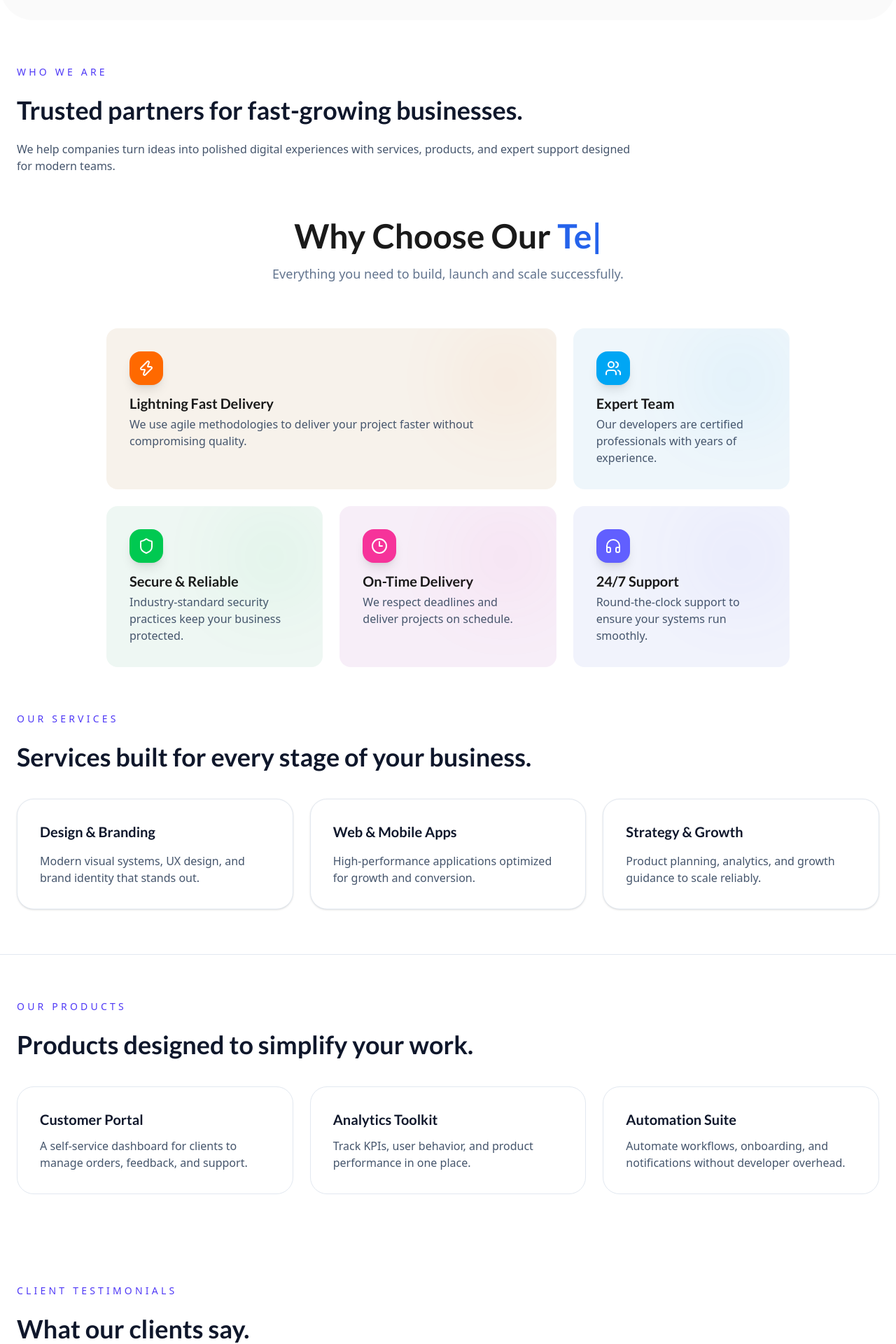
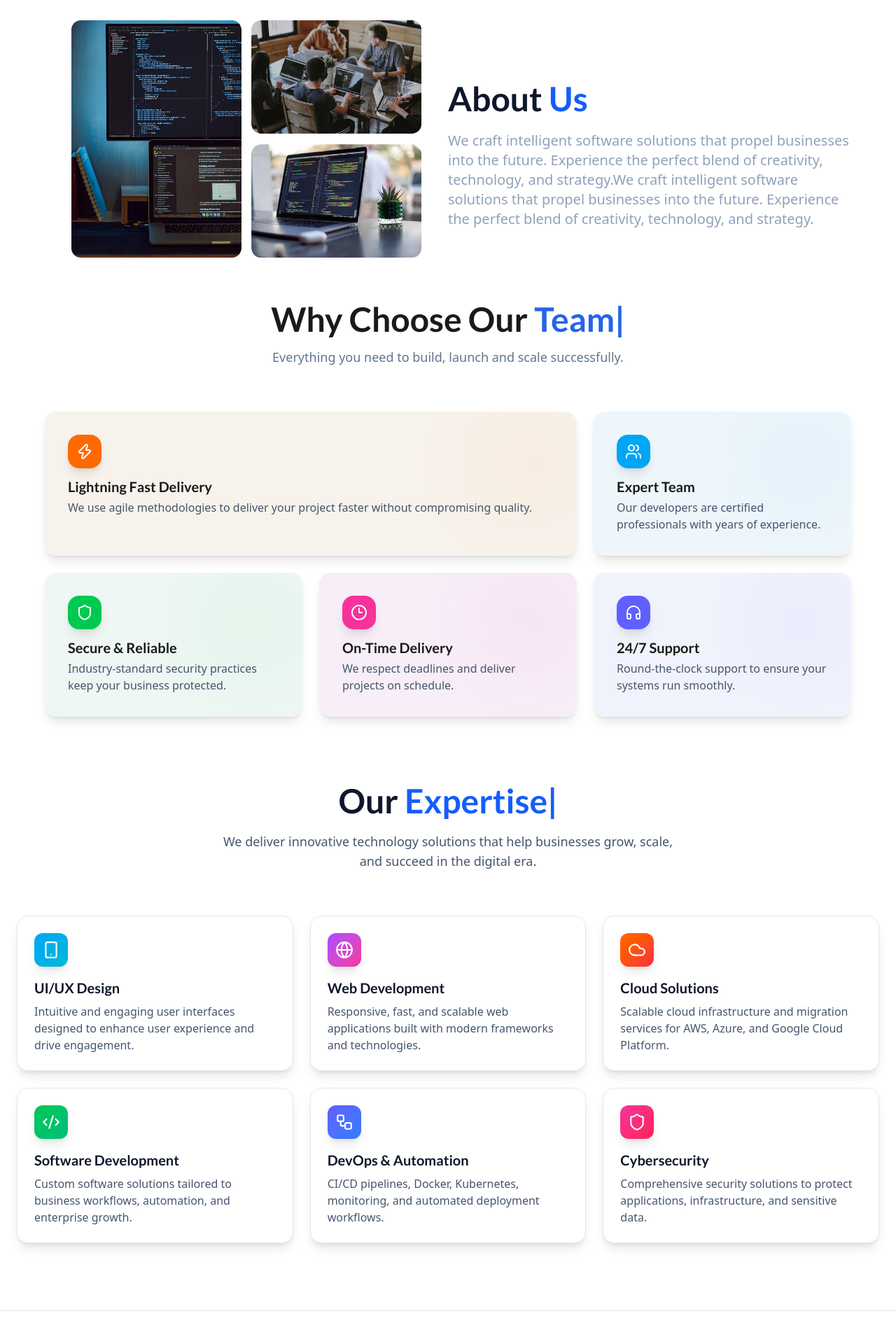
Before and after one commit to Abishek6702/qpt, a Next.js app: page / in a window 1280 px wide. Shown: the part 640-2560 px from the top of the page at 70% size. Built offline with nearby package versions, Linux system fonts and the light colour scheme.

Commit message:
deploy fix 1

```diff
--- a/package.json
+++ b/package.json
@@ -15,7 +15,8 @@
     "react": "19.2.4",
     "react-dom": "19.2.4",
     "react-icons": "^5.6.0",
-    "react-type-animation": "^3.2.0"
+    "react-type-animation": "^3.2.0",
+    "swiper": "^12.2.0"
   },
   "devDependencies": {
     "@tailwindcss/postcss": "^4",
--- a/src/app/globals.css
+++ b/src/app/globals.css
@@ -18,3 +18,30 @@ h5,
 h6 {
   font-family: var(--font-lato), sans-serif;
 }
+
+.testimonial-swiper .swiper-pagination {
+  margin-top: 40px;
+  position: relative;
+}
+
+.testimonial-swiper .swiper-pagination-bullet {
+  width: 12px;
+  height: 12px;
+  background: #2563eb;
+  opacity: 0.4;
+}
+
+.testimonial-swiper .swiper-pagination-bullet-active {
+  opacity: 1;
+}
+
+.testimonial-swiper .swiper-slide {
+  opacity: 0.5;
+  transform: scale(0.9);
+  transition: all 0.4s ease;
+}
+
+.testimonial-swiper .swiper-slide-active {
+  opacity: 1;
+  transform: scale(1);
+}
--- a/src/app/page.js
+++ b/src/app/page.js
@@ -19,8 +19,8 @@ export default function Home() {
         <About />
         <WhyChooseUs />
         <Services />
-        <Products />
-        <Testimonials />
+        {/* <Products /> */}
+        {/* <Testimonials /> */}
         <Faq />
         <ContactForm />
       </main>
--- a/src/components/About.jsx
+++ b/src/components/About.jsx
@@ -1,13 +1,40 @@
+"use client";
+import Image from "next/image";
+import { ArrowRight } from "lucide-react";
+
 export default function About() {
   return (
-    <section id="about" className="max-w-7xl mx-auto px-6 py-16">
-      <div className="space-y-6">
-        <p className="text-sm uppercase tracking-[0.3em] text-indigo-600 dark:text-indigo-400">Who We Are</p>
-        <h2 className="text-3xl sm:text-4xl font-semibold">Trusted partners for fast-growing businesses.</h2>
-        <p className="max-w-4xl text-slate-600 dark:text-slate-300">
-          We help companies turn ideas into polished digital experiences with services,
-          products, and expert support designed for modern teams.
-        </p>
+    <section id="about" className=" py-16 mt-4">
+      <div className="grid lg:grid-cols-2  items-center w-[90%] mx-auto">
+        {/* Image */}
+        <div className="relative h-full overflow-hidden ">
+          <Image
+            src="/about.png"
+            alt="About Us"
+            width={500}
+            height={500}
+            className="object-fit m-auto"
+            priority
+          />
+        </div>
+
+        {/* Content */}
+        <div className="text-left">
+          <h1 className="mt-10 max-w-3xl text-5xl font-bold leading-tight dark:text-[#e2e8f0]">
+            About
+            <span className="text-blue-600"> Us</span>
+          </h1>
+
+          <p className="mt-4 max-w-2xl text-xl text-slate-400">
+            We craft intelligent software solutions that propel businesses into
+            the future. Experience the perfect blend of creativity, technology,
+            and strategy.We craft intelligent software solutions that propel businesses into
+            the future. Experience the perfect blend of creativity, technology,
+            and strategy.
+          </p>
+
+
+        </div>
       </div>
     </section>
   );
--- a/src/components/ContactForm.jsx
+++ b/src/components/ContactForm.jsx
@@ -25,7 +25,7 @@ export default function ContactForm() {
       "linear-gradient(224.13deg, #9AB9FF 0%, #C8DAFF 50.18%, #E2E8F0 98.53%)",
   }}
 />
-      <div className="relative z-10 px-6 w-[80%] mx-auto">
+      <div className="relative z-10 px-6 w-[90%] mx-auto">
         {/* Header */}
         <div className="text-center mb-8">
           <h2 className="mt-6 text-5xl font-bold text-[#1a1a1a] dark:text-[#e2e8f0]">
--- a/src/components/Faq.jsx
+++ b/src/components/Faq.jsx
@@ -30,7 +30,7 @@ function AccordionItem({ item, isOpen, onToggle }) {
   }, [isOpen]);
 
   return (
-    <div className="rounded-xl border border-slate-200 dark:border-slate-800  dark:bg-[#121828] py-5 px-5 cursor-pointer hover:border-[#2563EB]/50 dark:hover:border-[#3B82F6]/50 transition-colors duration-300">
+    <div className="rounded-xl border shadow-xs border-slate-100 dark:border-slate-800  dark:bg-[#121828] py-5 px-5 cursor-pointer  dark:hover:border-[#3B82F6]/50 transition-colors duration-300">
       <button
         onClick={onToggle}
         className="flex w-full items-center justify-between gap-4 text-left"
@@ -80,7 +80,7 @@ export default function Faq() {
       id="faq"
       className="border-t border-slate-200 dark:border-slate-800"
     >
-      <div className="max-w-7xl mx-auto px-6 py-16">
+      <div className="w-[90%] mx-auto px-6 py-16">
         <div className="text-center mb-8">
           <h2 className="mt-6 text-5xl font-bold text-[#1a1a1a] dark:text-[#e2e8f0]">
             Frequently Asked{" "}
--- a/src/components/Footer.jsx
+++ b/src/components/Footer.jsx
@@ -1,20 +1,30 @@
+import React from 'react';
+import { FaFacebook, FaTwitter, FaLinkedin } from 'react-icons/fa';
 export default function Footer() {
   return (
-    <footer className="border-t border-slate-200 dark:border-slate-800 bg-white dark:bg-slate-950">
-      <div className="max-w-7xl mx-auto px-6 py-10 text-sm text-slate-600 dark:text-slate-400">
-        <div className="flex flex-col gap-4 md:flex-row md:items-center md:justify-between">
-          <div>
-            <p className="font-semibold text-slate-900 dark:text-white">MyCompany</p>
-            <p className="mt-2 max-w-xl">Delivering design, development, and strategy for modern products.</p>
-          </div>
+    <footer className="border-t border-gray-300 dark:border-gray-800 dark:bg-[#222d40] bg-[#f5f6f8] ">
+      <div className="max-w-7xl mx-auto px-6 py-6 text-sm text-slate-600 dark:text-slate-400">
+        <div className="flex items-center justify-between">
+
+        <p className="">© {new Date().getFullYear()} QuantumPulse Technologies. All rights reserved.</p>
           <div className="flex flex-wrap gap-4">
             <a href="#about" className="hover:text-indigo-600 dark:hover:text-indigo-400">About</a>
             <a href="#services" className="hover:text-indigo-600 dark:hover:text-indigo-400">Services</a>
             <a href="#products" className="hover:text-indigo-600 dark:hover:text-indigo-400">Products</a>
             <a href="#contact" className="hover:text-indigo-600 dark:hover:text-indigo-400">Contact</a>
           </div>
+          <div className="flex items-center">
+            <a href="https://www.facebook.com" target="_blank" rel="noopener noreferrer" className="text-gray-600 dark:text-gray-400 hover:text-indigo-600 dark:hover:text-indigo-400">
+              <FaFacebook size={20} />
+            </a>
+            <a href="https://www.twitter.com" target="_blank" rel="noopener noreferrer" className="text-gray-600 dark:text-gray-400 hover:text-indigo-600 dark:hover:text-indigo-400 mx-4">
+              <FaTwitter size={20} />
+            </a>
+            <a href="https://www.linkedin.com" target="_blank" rel="noopener noreferrer" className="text-gray-600 dark:text-gray-400 hover:text-indigo-600 dark:hover:text-indigo-400">
+              <FaLinkedin size={20} />
+            </a>
+          </div>
         </div>
-        <p className="mt-8">© {new Date().getFullYear()} MyCompany. All rights reserved.</p>
       </div>
     </footer>
   );
--- a/src/components/Hero.jsx
+++ b/src/components/Hero.jsx
@@ -6,8 +6,8 @@ import { TypeAnimation } from "react-type-animation";
 
 export default function Hero() {
   return (
-    <section className="relative overflow-hidden bg-[#fafafa] dark:bg-[#0a0e1a]  rounded-b-[48px]">
-      <div className="max-w-7xl mx-auto px-6 py-20">
+    <section className="relative overflow-hidden bg-[#fafafa] dark:bg-[#0a0e1a]">
+      <div className="max-w-7xl mx-auto px-6 pt-20">
         <div className="grid items-start gap-12 lg:grid-cols-2">
           {/* Left Content */}
           <div className="text-left">
@@ -58,7 +58,6 @@ export default function Hero() {
                 width={400}
                 height={400}
                 className="w-[400px] h-auto"
-                priority
               />
             </div>
           </div>
--- a/src/components/Services.jsx
+++ b/src/components/Services.jsx
@@ -1,24 +1,150 @@
+"use client";
+
+import { TypeAnimation } from "react-type-animation";
+import {
+  Smartphone,
+  Globe,
+  Cloud,
+  Code2,
+  Workflow,
+  Shield,
+  ArrowRight,
+} from "lucide-react";
+
 export default function Services() {
+  const services = [
+    {
+      title: "UI/UX Design",
+      description:
+        "Intuitive and engaging user interfaces designed to enhance user experience and drive engagement.",
+      icon: Smartphone,
+      color: "from-sky-500 to-cyan-500",
+    },
+    {
+      title: "Web Development",
+      description:
+        "Responsive, fast, and scalable web applications built with modern frameworks and technologies.",
+      icon: Globe,
+      color: "from-purple-500 to-pink-500",
+    },
+    {
+      title: "Cloud Solutions",
+      description:
+        "Scalable cloud infrastructure and migration services for AWS, Azure, and Google Cloud Platform.",
+      icon: Cloud,
+      color: "from-orange-500 to-red-500",
+    },
+    {
+      title: "Software Development",
+      description:
+        "Custom software solutions tailored to business workflows, automation, and enterprise growth.",
+      icon: Code2,
+      color: "from-green-500 to-emerald-500",
+    },
+    {
+      title: "DevOps & Automation",
+      description:
+        "CI/CD pipelines, Docker, Kubernetes, monitoring, and automated deployment workflows.",
+      icon: Workflow,
+      color: "from-indigo-500 to-blue-500",
+    },
+    {
+      title: "Cybersecurity",
+      description:
+        "Comprehensive security solutions to protect applications, infrastructure, and sensitive data.",
+      icon: Shield,
+      color: "from-pink-500 to-rose-500",
+    },
+  ];
+
   return (
-    <section id="services" className="max-w-7xl mx-auto px-6 py-16">
-      <div className="space-y-6">
-        <p className="text-sm uppercase tracking-[0.3em] text-indigo-600 dark:text-indigo-400">Our Services</p>
-        <h2 className="text-3xl sm:text-4xl font-semibold">Services built for every stage of your business.</h2>
+    <section
+      id="services"
+      className="max-w-7xl mx-auto px-6 py-24"
+    >
+      {/* Heading */}
+      <div className="text-center mb-16">
+        <h2 className="text-5xl font-bold text-slate-900 dark:text-white">
+          Our{" "}
+          <span className="text-blue-600 dark:text-blue-400">
+            <TypeAnimation
+              sequence={[
+                "Services",
+                2000,
+                "Solutions",
+                2000,
+                "Expertise",
+                2000,
+              ]}
+              speed={50}
+              repeat={Infinity}
+            />
+          </span>
+        </h2>
+
+        <p className="mt-5 max-w-2xl mx-auto text-lg text-slate-600 dark:text-slate-400">
+          We deliver innovative technology solutions that help
+          businesses grow, scale, and succeed in the digital era.
+        </p>
       </div>
 
-      <div className="mt-10 grid gap-6 md:grid-cols-3">
-        <article className="rounded-3xl border border-slate-200 dark:border-slate-800 bg-white dark:bg-slate-900 p-8 shadow-sm">
-          <h3 className="text-xl font-semibold">Design & Branding</h3>
-          <p className="mt-4 text-slate-600 dark:text-slate-300">Modern visual systems, UX design, and brand identity that stands out.</p>
-        </article>
-        <article className="rounded-3xl border border-slate-200 dark:border-slate-800 bg-white dark:bg-slate-900 p-8 shadow-sm">
-          <h3 className="text-xl font-semibold">Web & Mobile Apps</h3>
-          <p className="mt-4 text-slate-600 dark:text-slate-300">High-performance applications optimized for growth and conversion.</p>
-        </article>
-        <article className="rounded-3xl border border-slate-200 dark:border-slate-800 bg-white dark:bg-slate-900 p-8 shadow-sm">
-          <h3 className="text-xl font-semibold">Strategy & Growth</h3>
-          <p className="mt-4 text-slate-600 dark:text-slate-300">Product planning, analytics, and growth guidance to scale reliably.</p>
-        </article>
+      {/* Cards */}
+      <div className="grid gap-6 md:grid-cols-2 lg:grid-cols-3">
+        {services.map((service) => {
+          const Icon = service.icon;
+
+          return (
+            <div
+              key={service.title}
+              className="
+                group
+                h-full
+                rounded-2xl
+                border
+                border-slate-200
+                dark:border-slate-800
+                bg-white
+                dark:bg-slate-900
+                p-6
+                transition-all
+                duration-300
+                hover:-translate-y-2
+                hover:shadow-xl
+                dark:hover:border-slate-700
+                shadow-lg
+              "
+            >
+              {/* Icon */}
+              <div
+                className={`
+                  w-12 h-12
+                  rounded-xl
+                  bg-gradient-to-br
+                  ${service.color}
+                  flex items-center justify-center
+                  shadow-lg
+                `}
+              >
+                <Icon
+                  size={26}
+                  className="text-white"
+                />
+              </div>
+
+              {/* Title */}
+              <h3 className="mt-4 text-xl font-bold text-slate-900 dark:text-white">
+                {service.title}
+              </h3>
+
+              {/* Description */}
+              <p className="mt-2  text-slate-600 dark:text-slate-400 ">
+                {service.description}
+              </p>
+
+
+            </div>
+          );
+        })}
       </div>
     </section>
   );
--- a/src/components/Testimonials.jsx
+++ b/src/components/Testimonials.jsx
@@ -1,21 +1,136 @@
+"use client";
+
+import Image from "next/image";
+import { Swiper, SwiperSlide } from "swiper/react";
+import { Autoplay, Pagination } from "swiper/modules";
+import { Star } from "lucide-react";
+import { TypeAnimation } from "react-type-animation";
+
+import "swiper/css";
+import "swiper/css/pagination";
+
+const testimonials = [
+  {
+    name: "John Smith",
+    role: "CEO",
+    image: "/testimonials/user1.jpg",
+    review:
+      "The team delivered exactly what we needed. Professional, responsive, and highly skilled. They transformed our ideas into a modern and scalable platform.",
+  },
+  {
+    name: "Sarah Johnson",
+    role: "Product Manager",
+    image: "/testimonials/user2.jpg",
+    review:
+      "Excellent communication and outstanding technical expertise throughout the project. The final product exceeded all expectations.",
+  },
+  {
+    name: "Michael Brown",
+    role: "Founder",
+    image: "/testimonials/user3.jpg",
+    review:
+      "Working with this team was an amazing experience. Their development process was smooth and highly professional.",
+  },
+];
+
 export default function Testimonials() {
   return (
-    <section id="testimonials" className="max-w-7xl mx-auto px-6 py-16">
-      <div className="space-y-6">
-        <p className="text-sm uppercase tracking-[0.3em] text-indigo-600 dark:text-indigo-400">Client Testimonials</p>
-        <h2 className="text-3xl sm:text-4xl font-semibold">What our clients say.</h2>
-      </div>
+    <section
+      id="testimonials"
+      className="dark:bg-[#050505] overflow-hidden border"
+    >
+       <div className="text-center mb-4">
+          <h2 className="mt-6 text-5xl font-bold text-[#1a1a1a] dark:text-[#e2e8f0]">
+            Client{" "}<span className="text-[#2563EB] dark:text-[#3B82F6]">
+              <TypeAnimation
+                sequence={["Testimonial", 2000, "", 500]}
+                wrapper="span"
+                speed={50}
+                repeat={Infinity}
+              />
+            </span>
+          </h2>
 
-      <div className="mt-10 grid gap-6 md:grid-cols-2">
-        <blockquote className="rounded-3xl border border-slate-200 dark:border-slate-800 bg-white dark:bg-slate-900 p-8 shadow-sm">
-          <p className="text-slate-600 dark:text-slate-300">“The team delivered a beautifully designed product ahead of schedule, and their support helped us launch with confidence.”</p>
-          <footer className="mt-6 text-sm font-medium text-slate-900 dark:text-slate-100">— Maya K., VP of Growth</footer>
-        </blockquote>
-        <blockquote className="rounded-3xl border border-slate-200 dark:border-slate-800 bg-white dark:bg-slate-900 p-8 shadow-sm">
-          <p className="text-slate-600 dark:text-slate-300">“Their product suite made it easy to keep our customers informed and our team aligned across every launch.”</p>
-          <footer className="mt-6 text-sm font-medium text-slate-900 dark:text-slate-100">— Jordan L., Product Lead</footer>
-        </blockquote>
-      </div>
+          <p className="mt-4 text-lg text-slate-500 dark:text-slate-400">
+            Ready to transform your ideas into reality? Get in touch with our
+            team today
+          </p>
+        </div>
+
+        {/* Slider */}
+        <div className="">
+          <Swiper
+            modules={[Autoplay, Pagination]}
+            slidesPerView={1.1}
+            centeredSlides
+            loop
+            spaceBetween={30}
+            autoplay={{
+              delay: 3500,
+              disableOnInteraction: false,
+            }}
+            pagination={{
+              clickable: true,
+            }}
+            breakpoints={{
+              768: {
+                slidesPerView: 1.5,
+              },
+              1024: {
+                slidesPerView: 2.2,
+              },
+            }}
+            className="testimonial-swiper "
+          >
+            {testimonials.map((item, index) => (
+              <SwiperSlide key={index}>
+                <div
+                  className="
+                    bg-white
+                    dark:bg-slate-900
+                    rounded-[20px]
+                    p-10
+                    md:p-14
+                    min-h-[500px]
+                    flex
+                    flex-col
+                    items-center
+                    justify-center
+                    text-center
+                    border border-gray-300
+                  "
+                >
+                  <h3 className="text-4xl font-bold text-black dark:text-white">
+                    {item.name}
+                  </h3>
+
+                  <p className="mt-2 text-cyan-500 text-xl">
+                    {item.role}
+                  </p>
+
+                  {/* Stars */}
+                  <div className="flex gap-1 mt-6">
+                    {[...Array(5)].map((_, i) => (
+                      <Star
+                        key={i}
+                        size={20}
+                        fill="#facc15"
+                        stroke="#facc15"
+                      />
+                    ))}
+                  </div>
+
+                  {/* Review */}
+                  <p className="mt-8 text-lg md:text-xl leading-9 text-slate-600 dark:text-slate-300 max-w-3xl">
+                    {item.review}
+                  </p>
+
+
+                </div>
+              </SwiperSlide>
+            ))}
+          </Swiper>
+        </div>
     </section>
   );
 }
--- a/src/components/WhyChooseUs.jsx
+++ b/src/components/WhyChooseUs.jsx
@@ -54,7 +54,7 @@ const features = [
 export default function WhyChooseUs() {
   return (
     <section id="why" className="">
-      <div className="max-w-[80%] mx-auto px-6">
+      <div className="max-w-[90%] mx-auto">
         {/* Heading */}
         <div className="text-center mb-16">
           <h2 className="text-5xl font-bold text-[#1a1a1a] dark:text-[#e2e8f0]">
@@ -101,6 +101,7 @@ export default function WhyChooseUs() {
                   border
                   border-transparent
                   dark:border-white/5
+                  shadow-lg
                 `}
               >
                 {/* Soft glow */}
```
Also changed, not shown: public/about.png (added), 1 other file (tests, documents, lock files or other folders).
